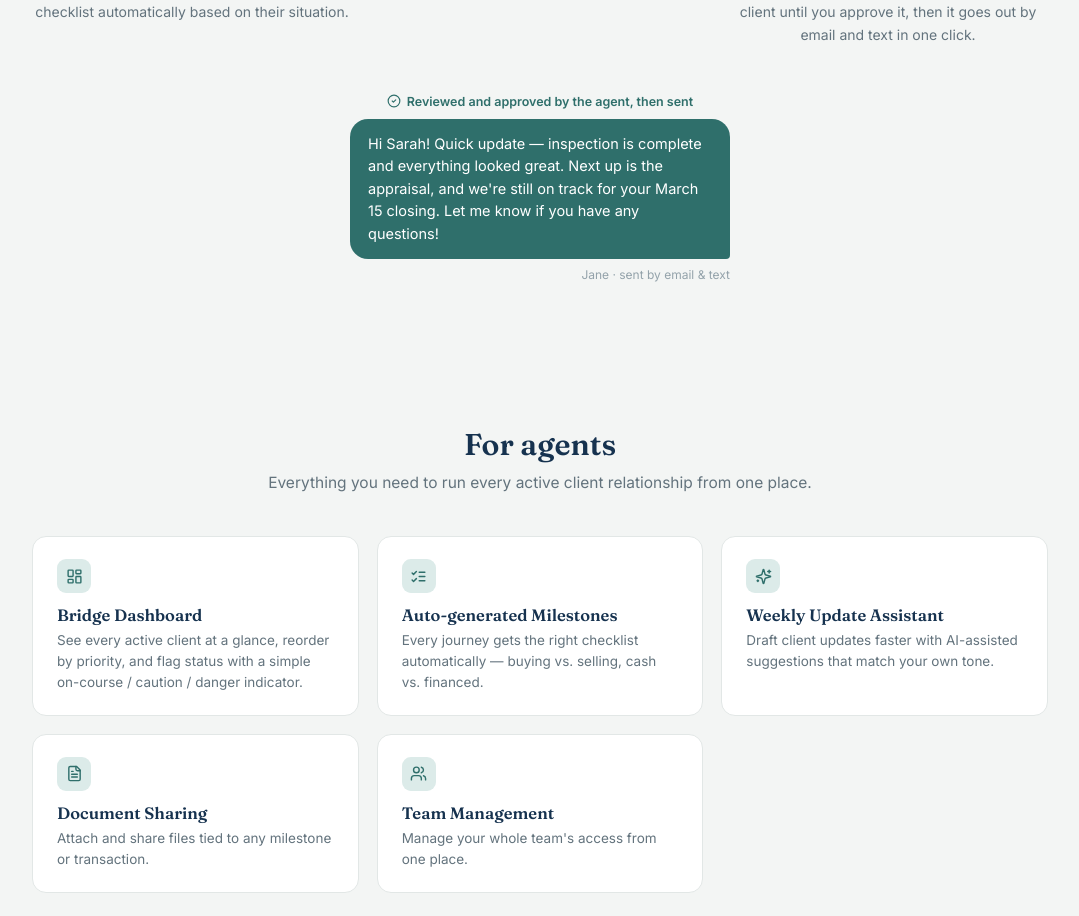
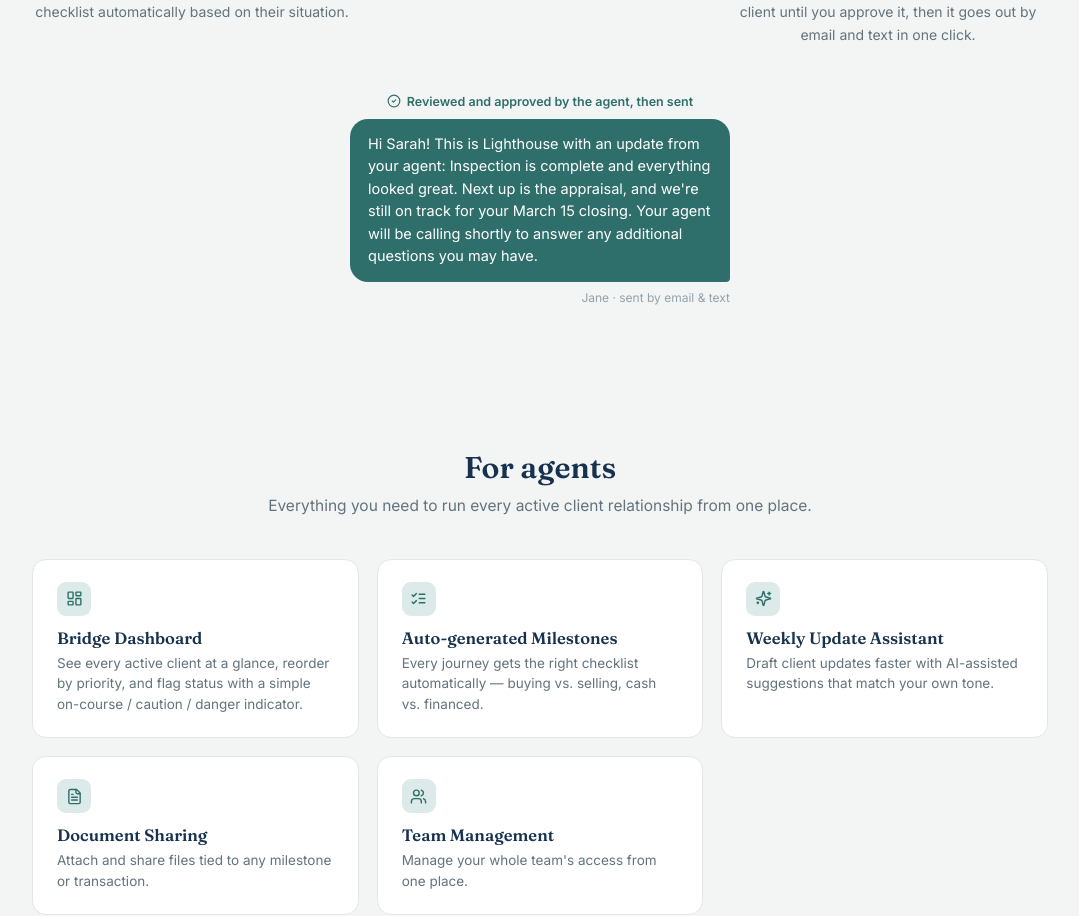
Before and after one commit to dave-pepin/lighthouse-app, a Next.js app: page / in a window 1280 px wide. Shown: the part 968-1884 px from the top of the page, without its empty margins (100-1179 px from the left). Built offline with nearby package versions, Linux system fonts and the light colour scheme; no server answers.

Commit message:
Update sample message copy to be explicit it's Lighthouse sending on the agent's behalf
Also fixes a small typo in the copy (everythign -> everything).

```diff
--- a/components/LandingPage.js
+++ b/components/LandingPage.js
@@ -349,9 +349,10 @@ export default function LandingPage() {
                 lineHeight: 1.55,
               }}
             >
-              Hi Sarah! Quick update — inspection is complete and everything looked great. Next up is
-              the appraisal, and we're still on track for your March 15 closing. Let me know if you
-              have any questions!
+              Hi Sarah! This is Lighthouse with an update from your agent: Inspection is complete and
+              everything looked great. Next up is the appraisal, and we're still on track for your
+              March 15 closing. Your agent will be calling shortly to answer any additional questions
+              you may have.
             </div>
             <div style={{ fontSize: 12, color: "var(--lh-slate-light)", marginTop: 8, textAlign: "right" }}>
               Jane · sent by email &amp; text
```
